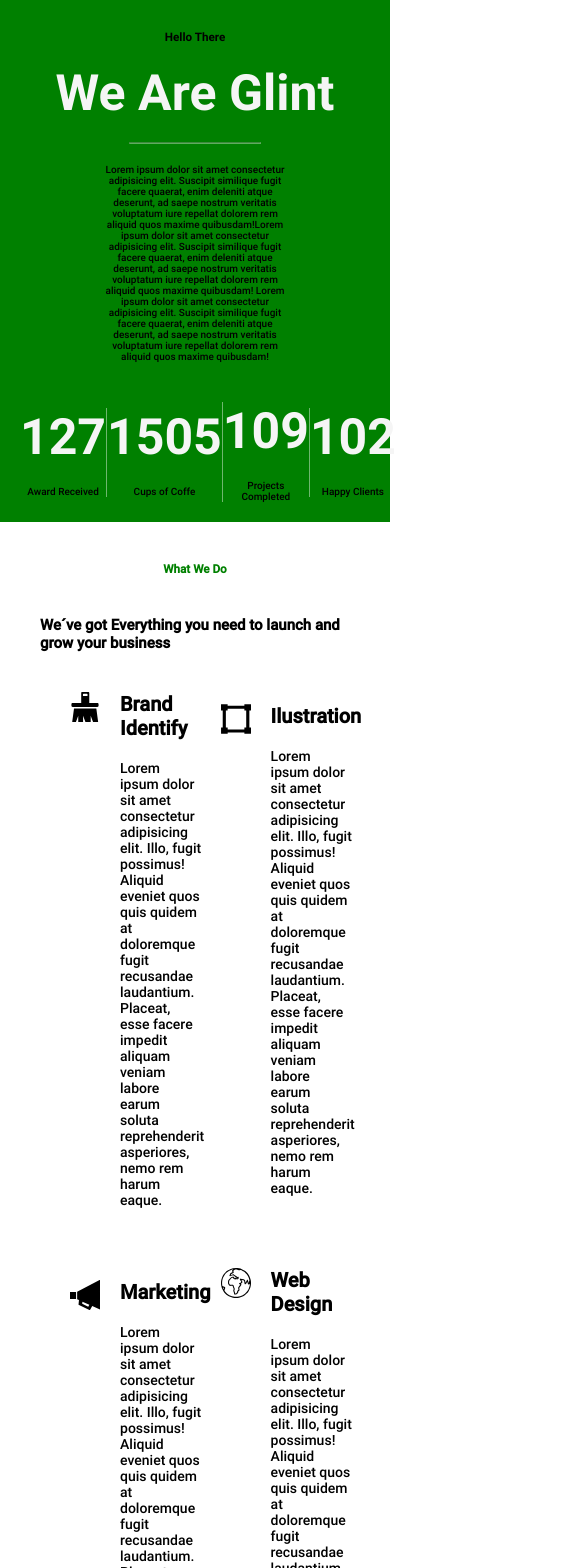
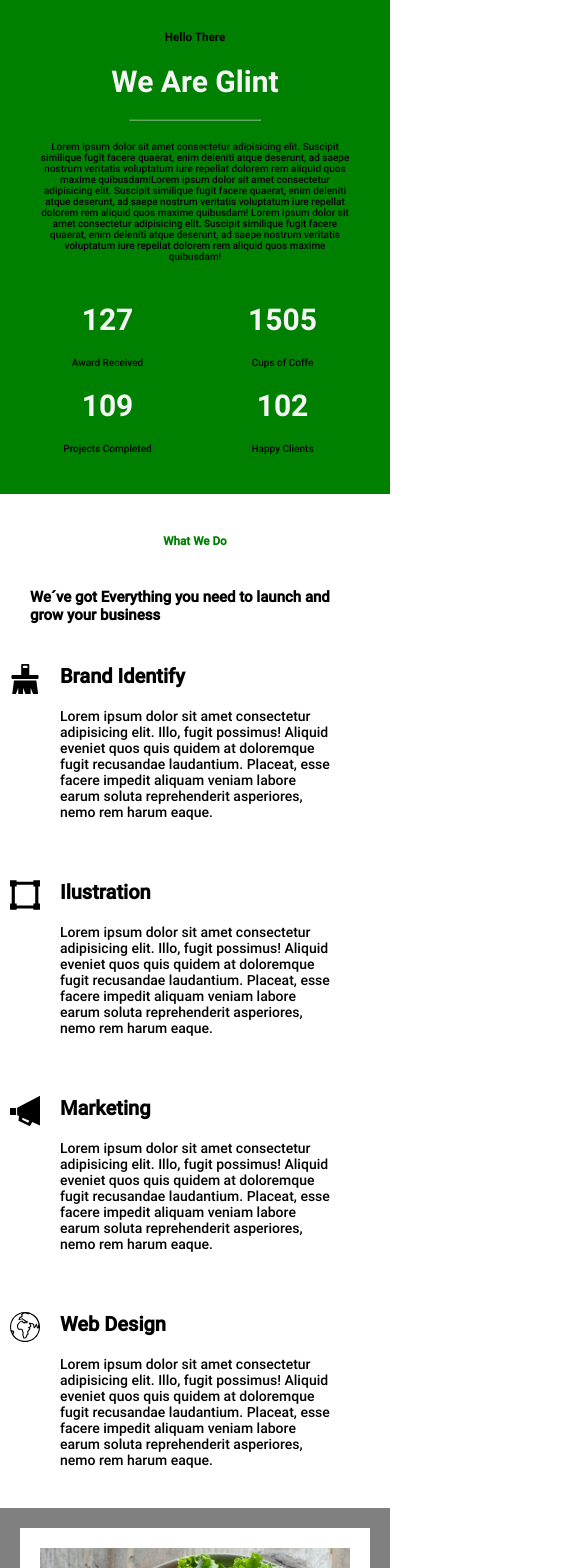
Before and after one commit to MariaRiosNavarro/landing-page-react, a React (Vite) app: page / in a window 390 px wide. Shown: the top 1568 px of the page, 585 px wide, since content can reach past the window. Built offline with nearby package versions, Linux system fonts and the light colour scheme.

Commit message:
finish mobile

```diff
--- a/src/components/CardsContainer/CardsContainer.scss
+++ b/src/components/CardsContainer/CardsContainer.scss
@@ -8,3 +8,16 @@
   margin: 0 auto;
   padding: 0 8rem;
 }
+
+@media screen and (max-width: 850px) {
+  .grid {
+    grid-template-columns: repeat(2, 1fr);
+  }
+}
+
+@media screen and (max-width: 500px) {
+  .grid {
+    grid-template-columns: repeat(1, 1fr);
+    padding: 2rem;
+  }
+}
--- a/src/components/Header/Header.scss
+++ b/src/components/Header/Header.scss
@@ -47,3 +47,24 @@
     }
   }
 }
+
+@media screen and (max-width: 500px) {
+  header {
+    p {
+      max-width: 80%;
+    }
+    h1,
+    h2 {
+      font-size: 3rem;
+      @include robo-bold;
+    }
+    ul {
+      flex-wrap: wrap;
+      li {
+        border: none;
+        width: 50%;
+        padding-bottom: 2rem;
+      }
+    }
+  }
+}
--- a/src/components/Main/Main.scss
+++ b/src/components/Main/Main.scss
@@ -2,8 +2,6 @@
 @import "../../mixin.scss";
 
 .main {
-  padding: 2rem;
-
   h3 {
     color: $green;
   }
@@ -41,3 +39,19 @@
 
   padding-bottom: 8rem;
 }
+
+@media screen and (max-width: 500px) {
+  .main {
+    padding: 4rem 3rem;
+    .grid-section {
+      padding: 0 3rem;
+      grid-template-columns: repeat(1, 1fr);
+      article {
+        p {
+          font-size: 1.4rem;
+          width: 100%;
+        }
+      }
+    }
+  }
+}
```
Also changed, not shown: src/index.scss (+2 -53 lines), 1 other file (tests, documents, lock files or other folders).
